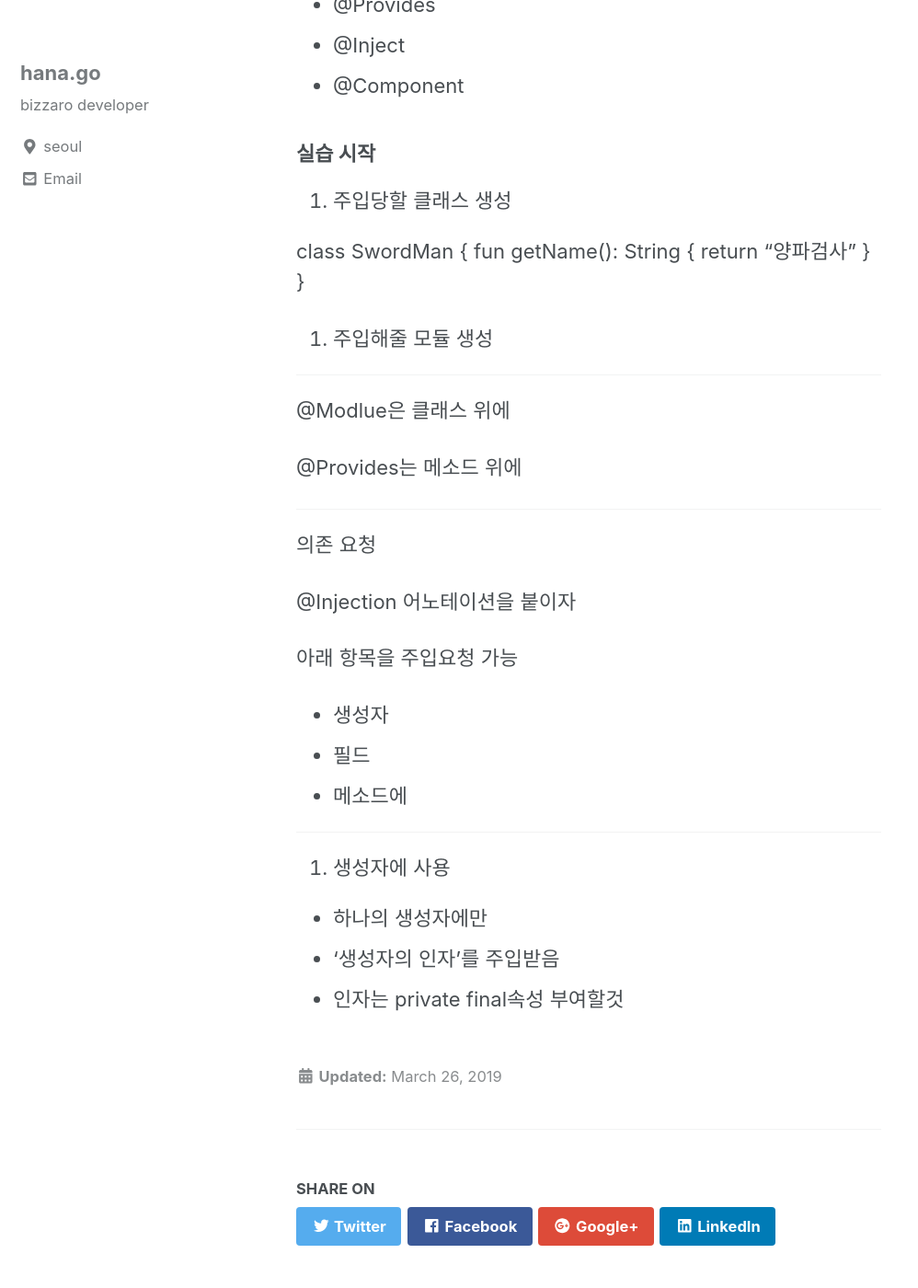
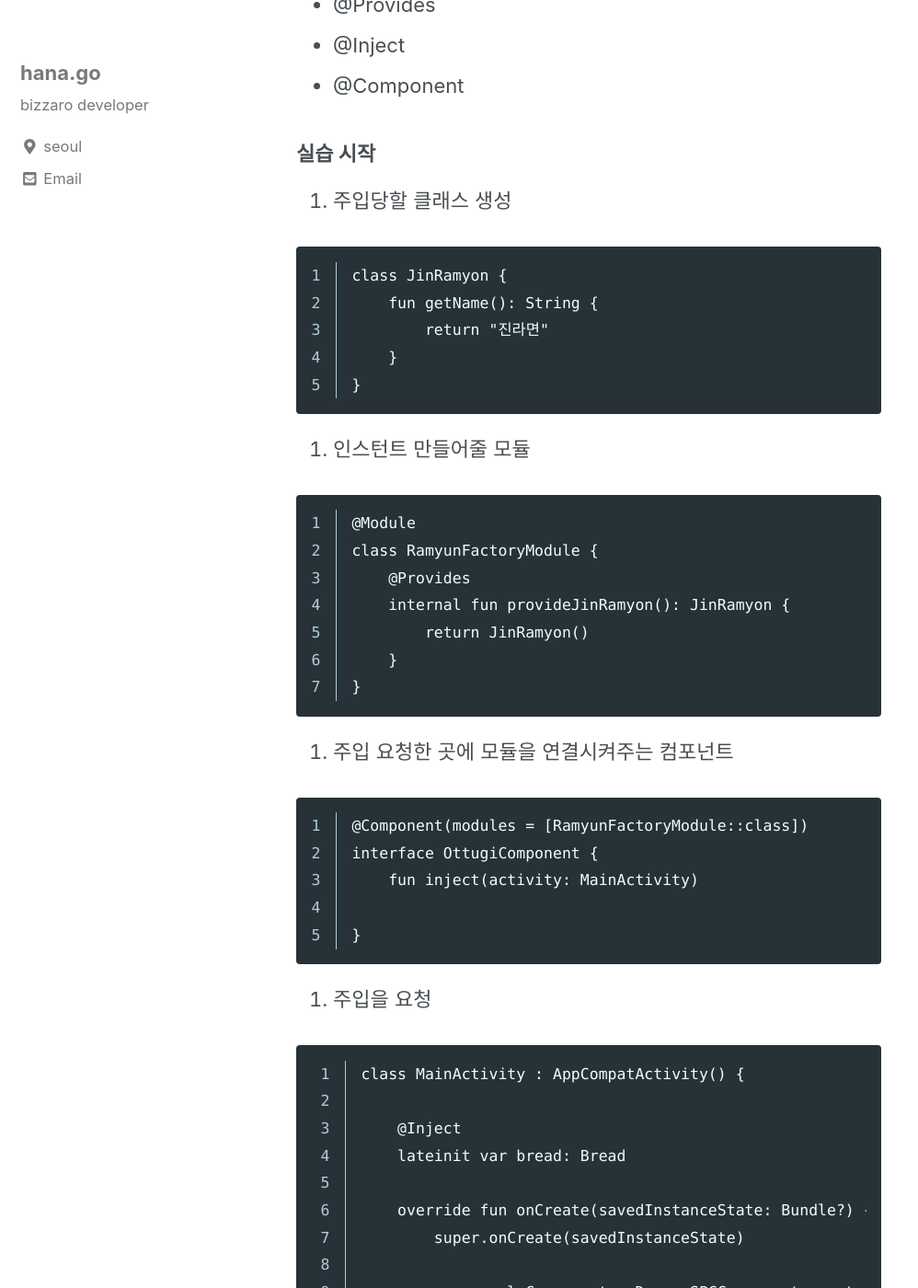
Before and after one commit to kottodat/kottodat.github.io, a Jekyll site: the page built from _posts/2020-03-19-di.md, in a window 1280 px wide and 1400 px high, scrolled down 596 px. Shown: the whole window at 92% size, without its empty margins (0-998 px from the left). Built offline with Jekyll 4.4.1, drawn with Linux system fonts in a browser that asks for light colours; cached includes are drawn as plain includes; comment, search, counter and statistics services are not loaded; some of the changed text lies outside the part shown.

Commit message:
2차 중간저장

```diff
--- a/_posts/2020-03-19-di.md
+++ b/_posts/2020-03-19-di.md
@@ -26,13 +26,55 @@ new 하지 않는다. di한다.(직역하면 간접 주입 받는다?)
 ### 실습 시작
 1. 주입당할 클래스 생성
 
-class SwordMan {
+{% highlight language linenos %}
+class JinRamyon {
     fun getName(): String {
-        return "양파검사"
+        return "진라면"
     }
 }
+{% endhighlight %}
 
-2. 주입해줄 모듈 생성
+2. 인스턴트 만들어줄 모듈
+
+{% highlight language linenos %}
+@Module
+class RamyunFactoryModule {
+    @Provides
+    internal fun provideJinRamyon(): JinRamyon {
+        return JinRamyon()
+    }
+}
+{% endhighlight %}
+
+3. 주입 요청한 곳에 모듈을 연결시켜주는 컴포넌트
+
+{% highlight language linenos %}
+@Component(modules = [RamyunFactoryModule::class])
+interface OttugiComponent {
+    fun inject(activity: MainActivity)
+
+}
+{% endhighlight %}
+
+4. 주입을 요청
+
+{% highlight language linenos %}
+class MainActivity : AppCompatActivity() {
+
+    @Inject
+    lateinit var bread: Bread
+
+    override fun onCreate(savedInstanceState: Bundle?) {
+        super.onCreate(savedInstanceState)
+
+        var sampleComponent = DaggerSPCComponent.create()
+        sampleComponent.inject(this)
+
+        Log.d("dagger_test", bread.getName())
+
+    }
+}
+{% endhighlight %}
 
 ---
 @Modlue은 클래스 위에
```
